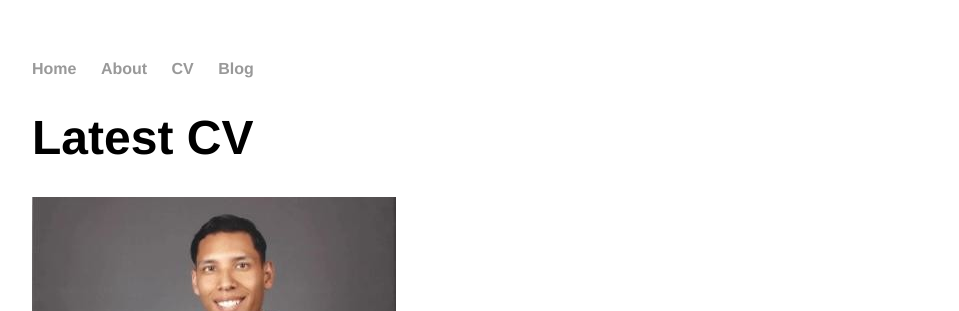
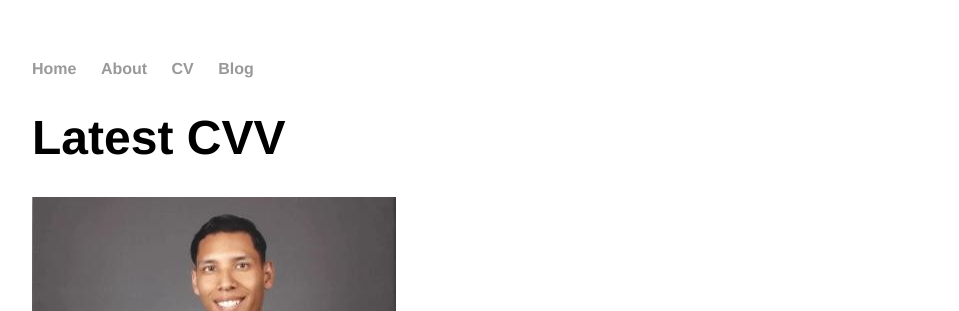
Before and after one commit to Ukachuku/Ukachuku.github.io, a Jekyll site: the page built from cv.md, in a window 1280 px wide. Shown: the top 311 px of the page, without its empty margins (160-1119 px from the left). Built offline with Jekyll 4.4.1, drawn with Linux system fonts in a browser that asks for light colours.

Commit message:
Update cv.md

```diff
--- a/cv.md
+++ b/cv.md
@@ -6,5 +6,5 @@ comments: true
 header:
   overlay_image: header.jpg
 ---
-# Latest CV
+# Latest CVV
 ![professional photo]({{ site.url }}/assets/professionalphoto.png)
```
